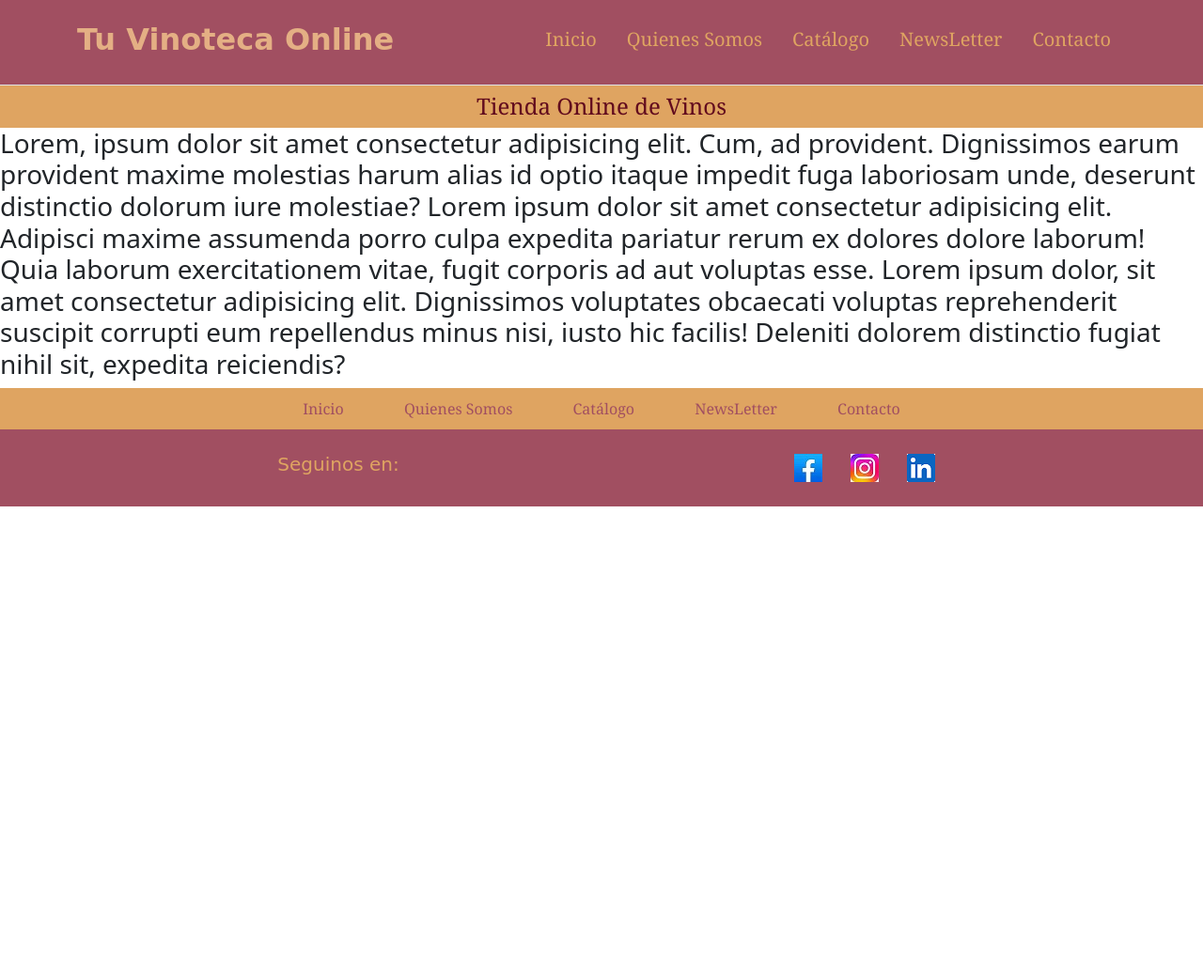
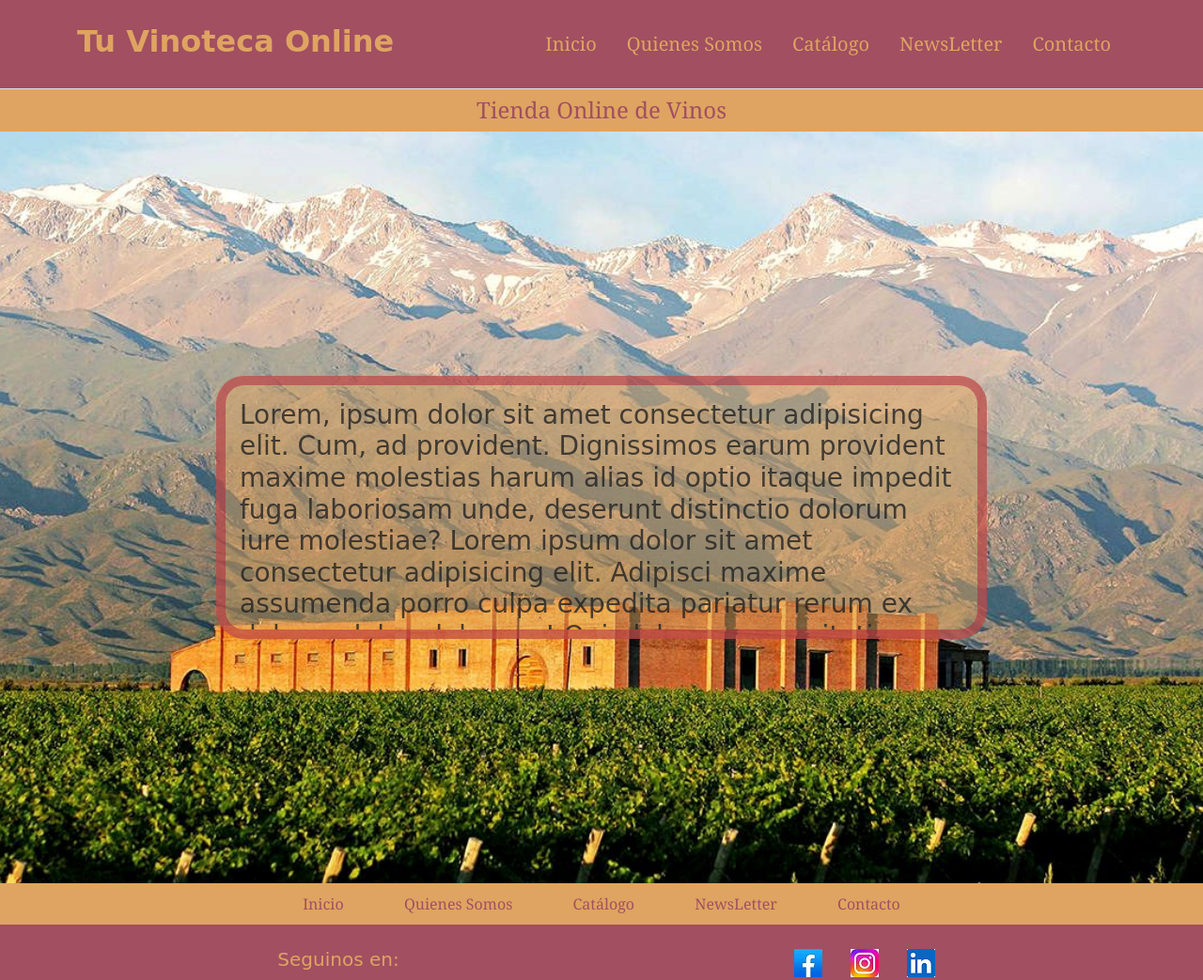
Before and after one commit to AgustinCamassa/PFCamassa, a website: page pages/quienessomos.html in a window 1280 px wide. Shown: the whole page at 94% size. Before the commit the page ends 800 px from the top, so only its background shows below. Drawn offline with nearby package versions, Linux system fonts and the light colour scheme.

Commit message:
quienessomos.html corregido

```diff
--- a/pages/quienessomos.html
+++ b/pages/quienessomos.html
@@ -63,10 +63,10 @@
         </section>
     </header>
 
-    <main class="qs">
-        <section class="fondo-qs">
-            <div class="box-fondo-qs">
-                <h3 class="h3-fondo-qs font-qs">Lorem, ipsum dolor sit amet consectetur adipisicing elit. Cum, ad provident. Dignissimos earum provident maxime molestias harum alias id optio itaque impedit fuga laboriosam unde, deserunt distinctio dolorum iure molestiae? Lorem ipsum dolor sit amet consectetur adipisicing elit. Adipisci maxime assumenda porro culpa expedita pariatur rerum ex dolores dolore laborum! Quia laborum exercitationem vitae, fugit corporis ad aut voluptas esse. Lorem ipsum dolor, sit amet consectetur adipisicing elit. Dignissimos voluptates obcaecati voluptas reprehenderit suscipit corrupti eum repellendus minus nisi, iusto hic facilis! Deleniti dolorem distinctio fugiat nihil sit, expedita reiciendis?</h3>
+    <main>
+        <section class="fondo">
+            <div class="fondo__box">
+                <h3 class="fondo__texto">Lorem, ipsum dolor sit amet consectetur adipisicing elit. Cum, ad provident. Dignissimos earum provident maxime molestias harum alias id optio itaque impedit fuga laboriosam unde, deserunt distinctio dolorum iure molestiae? Lorem ipsum dolor sit amet consectetur adipisicing elit. Adipisci maxime assumenda porro culpa expedita pariatur rerum ex dolores dolore laborum! Quia laborum exercitationem vitae, fugit corporis ad aut voluptas esse. Lorem ipsum dolor, sit amet consectetur adipisicing elit. Dignissimos voluptates obcaecati voluptas reprehenderit suscipit corrupti eum repellendus minus nisi, iusto hic facilis! Deleniti dolorem distinctio fugiat nihil sit, expedita reiciendis?</h3>
             </div>
         </section>
     </main>
--- a/scss/components/_navbar.scss
+++ b/scss/components/_navbar.scss
@@ -1,5 +1,5 @@
 .colornav{
-    background-color: rgb(161, 79, 97);
+    background-color: $color-primario;
 
     &__box{
     display: flex;
@@ -8,13 +8,13 @@
 
     .colornav__titulo{
         font-family: cursive;
-        color: rgba(240, 192, 138, 0.849);
+        color: $color-secundario;
         padding: 10px 10px 0px 0px;
         }
     }
 
     .colornav__nav{
-        padding: 10px 0px 0px 0px;
+        padding: 16px 0px 0px 0px;
         .navbar-nav{
             .nav-item{
                 .nav-link{
@@ -32,14 +32,14 @@
 
 
 .subtitulo{
-    background-color: rgb(223, 164, 97);
+    background-color: $color-secundario;
     display: flex;
     justify-content: center;
     align-items: center;
     padding: 8px 0px 0px 0px;
 
     &__boxtexto{
-        color: rgb(97, 10, 29);
+        color: $color-primario;
 
         .subtitulo__texto{
             font-size: 24px;
--- a/scss/pages/_quienessomos.scss
+++ b/scss/pages/_quienessomos.scss
@@ -0,0 +1,28 @@
+.fondo{
+    height: 100vh;
+    background-image: url(../img/bodega.jpg);
+    background-position: center;
+    background-size: cover;
+
+    display: flex;
+    justify-content: center;
+    align-items: center;
+
+    padding: 50px;
+
+    &__box{
+        background-color: rgba(223, 164, 97, 0.483);
+        height: 280px;
+        width: 820px;
+
+        border: solid 10px rgba(175, 33, 64, 0.511);
+        padding: 15px;
+        border-radius: 30px;
+        overflow: auto;
+    }
+
+    &__texto{
+        color: rgba(31, 31, 32, 0.792);
+        font-family:cursive;
+    }
+}
```
Also changed, not shown: css/styles.css, 1 other file.
